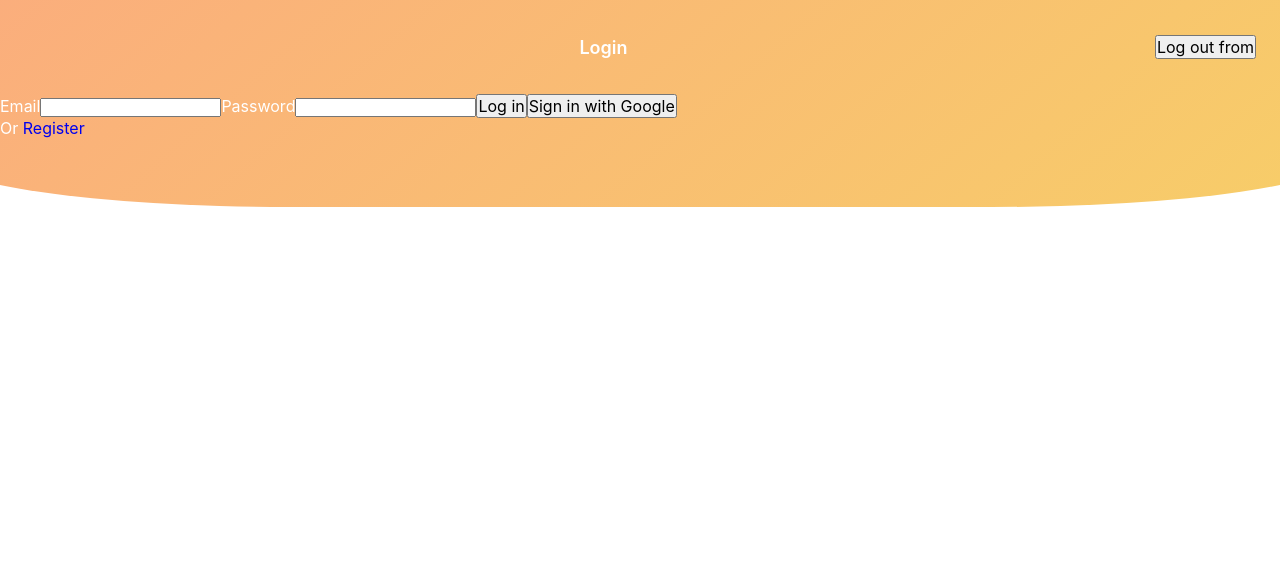
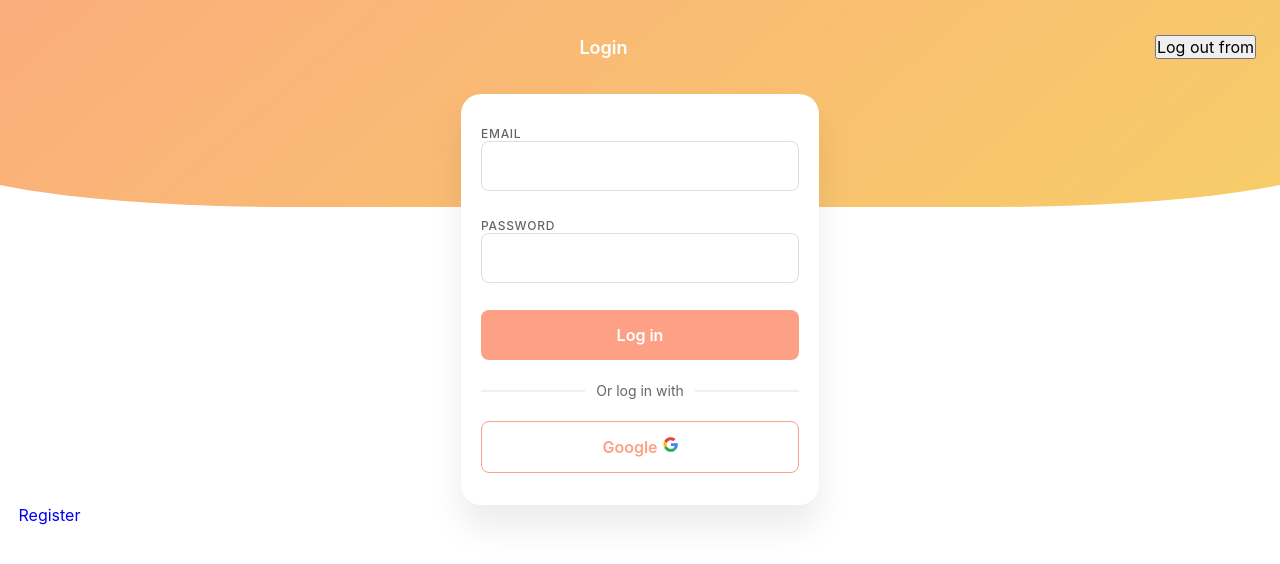
Before and after one commit to emmabaka/wallet, a Next.js app: page /login in a window 1280 px wide. Shown: the top 564 px of the page. Built offline with nearby package versions, Linux system fonts and the light colour scheme; no server answers.

Commit message:
feat: merge login and registration forms into AuthForm component and add styles

```diff
--- a/src/app/login/page.tsx
+++ b/src/app/login/page.tsx
@@ -1,10 +1,9 @@
-"use client";
-import Login from "@/components/Login/Login";
+import AuthForm from "@/components/AuthForm/AuthForm";
 
 const LoginPage = () => {
   return (
     <main>
-      <Login />
+      <AuthForm type="login" />
     </main>
   );
 };
--- a/src/app/register/page.tsx
+++ b/src/app/register/page.tsx
@@ -1,10 +1,9 @@
-"use client";
-import Register from "@/components/Register/Register";
+import AuthForm from "@/components/AuthForm/AuthForm";
 
 const RegisterPage = () => {
   return (
     <main>
-      <Register />
+      <AuthForm type="signUp" />
     </main>
   );
 };
--- /dev/null
+++ b/src/components/AuthForm/AuthForm.module.scss
@@ -0,0 +1,108 @@
+.form {
+  display: flex;
+  flex-direction: column;
+  gap: 22px;
+  width: 358px;
+  min-height: 337px;
+  margin: 0 auto;
+  padding: 32px 20px;
+  background-color: white;
+  border-radius: 20px;
+  box-shadow: 0px 22px 35px 0px rgba(0, 0, 0, 0.08);
+  transition: all ease 300ms;
+}
+
+.label {
+  display: block;
+  padding-bottom: 5px;
+  color: #666;
+  font-size: 12px;
+  font-weight: 500;
+  line-height: normal;
+  letter-spacing: 0.72px;
+  text-transform: uppercase;
+}
+
+.input {
+  width: 100%;
+  padding: 16px;
+  color: #666;
+  font-size: 14px;
+  font-weight: 500;
+  line-height: normal;
+  letter-spacing: -0.14px;
+
+  border-radius: 8px;
+  border: 1px solid #ddd;
+  outline: none;
+
+  &:focus {
+    border: 1.4px solid #fda085;
+    color: #fda085;
+  }
+}
+
+.submit {
+  color: white;
+  text-align: center;
+  font-size: 16px;
+  font-weight: 600;
+  line-height: normal;
+  padding: 15px 0;
+  background-color: #fda085;
+  border: none;
+  border-radius: 8px;
+  transition: background-color ease 250ms;
+
+  &:hover {
+    background-color: #f07f60;
+  }
+}
+
+.googleButton {
+  display: flex;
+  justify-content: center;
+  gap: 5px;
+  color: #fda085;
+  font-size: 16px;
+  font-weight: 600;
+  line-height: normal;
+  padding: 15px 0;
+  background-color: white;
+  border: 1px solid #fda085;
+  border-radius: 8px;
+  transition: background-color ease 250ms;
+
+  &:hover {
+    background-color: #fda085;
+    color: white;
+  }
+}
+
+.or {
+  position: relative;
+  font-size: 14px;
+  color: #666;
+
+  & span {
+    position: relative;
+    display: block;
+    margin: 0 auto;
+    text-align: center;
+    z-index: 2;
+    width: 110px;
+    background-color: white;
+  }
+
+  &::after {
+    content: "";
+    position: absolute;
+    top: 50%;
+    transform: translateY(-50%);
+    display: block;
+    width: 100%;
+    height: 1px;
+    background-color: #666;
+    opacity: 0.2;
+  }
+}
--- /dev/null
+++ b/src/components/AuthForm/AuthForm.tsx
@@ -0,0 +1,120 @@
+"use client";
+import { useEffect, useState } from "react";
+import Link from "next/link";
+import { useRouter } from "next/navigation";
+import { auth } from "@/firebase";
+import {
+  GoogleAuthProvider,
+  signInWithPopup,
+  signInWithEmailAndPassword,
+  createUserWithEmailAndPassword,
+} from "firebase/auth";
+import { GoogleSVG } from "../svgs/svgs";
+import s from "./AuthForm.module.scss";
+
+const Login = ({ type }:{type: string}) => {
+  const [email, setEmail] = useState("");
+  const [pass, setPass] = useState("");
+  const router = useRouter();
+
+  useEffect(() => {
+    if (auth.currentUser?.email) {
+      router.push("/");
+    }
+    // eslint-disable-next-line react-hooks/exhaustive-deps
+  }, []);
+
+  const handleLogin = (
+    e: { preventDefault: () => void },
+    email: string,
+    pass: string
+  ) => {
+    e.preventDefault();
+    signInWithEmailAndPassword(auth, email, pass)
+      .then(() => {
+        router.push("/");
+      })
+      .catch(console.log);
+  };
+
+  const handleSignUp = (
+    e: { preventDefault: () => void },
+    email: string,
+    pass: string
+  ) => {
+    e.preventDefault();
+
+    createUserWithEmailAndPassword(auth, email, pass)
+      .then(() => {
+        router.push("/");
+      })
+      .catch(console.log);
+  };
+
+  const handleGoogleAuth = () => {
+    const googleProvider = new GoogleAuthProvider();
+
+    signInWithPopup(auth, googleProvider)
+      .then(() => {
+        router.push("/");
+      })
+      .catch(console.log);
+  };
+
+  const handleSubmit = (e: { preventDefault: (() => void) | (() => void); }) => {
+    if (type === "login") {
+      return handleLogin(e, email, pass);
+    } else {
+      return handleSignUp(e, email, pass);
+    }
+  };
+
+  return (
+    <>
+      <form className={s.form} onSubmit={handleSubmit}>
+        <label className={s.label}>
+          Email
+          <input
+            className={s.input}
+            type="email"
+            name="email"
+            value={email}
+            onChange={(e) => setEmail(e.target.value)}
+          />
+        </label>
+        <label className={s.label}>
+          Password
+          <input
+            className={s.input}
+            type="password"
+            name="password"
+            value={pass}
+            onChange={(e) => setPass(e.target.value)}
+          />
+        </label>
+        <button className={s.submit} type="submit">
+          {type === "login" ? "Log in" : "Register"}
+        </button>
+        <div className={s.or}>
+          <span>Or {type === "login" ? "log in" : "sign up"} with</span>
+        </div>
+        <button
+          className={s.googleButton}
+          type="button"
+          onClick={handleGoogleAuth}
+        >
+          Google
+          <GoogleSVG />
+        </button>
+      </form>
+      <p>
+        Or
+        <Link href={type === "login" ? "/register" : "/login"}>
+          {type === "login" ? "Register" : "Log in"}
+        </Link>
+      </p>
+    </>
+  );
+};
+
+export default Login;
--- a/src/components/Login/Login.tsx
+++ /dev/null
@@ -1,77 +0,0 @@
-"use client";
-import { useEffect, useState } from "react";
-import Link from "next/link";
-import { useRouter } from "next/navigation";
-import { auth } from "@/firebase";
-import {
-  GoogleAuthProvider,
-  signInWithEmailAndPassword,
-  signInWithPopup,
-} from "firebase/auth";
-
-const Login = () => {
-  const [email, setEmail] = useState("");
-  const [pass, setPass] = useState("");
-  const router = useRouter();
-
-  useEffect(() => {
-    if (auth.currentUser?.email) {
-      router.push("/");
-    }
-
-    // eslint-disable-next-line react-hooks/exhaustive-deps
-  }, []);
-
-  const handleLogin = (e: { preventDefault: () => void }) => {
-    e.preventDefault();
-    signInWithEmailAndPassword(auth, email, pass)
-      .then(() => {
-        router.push("/");
-      })
-      .catch(console.log);
-  };
-
-  const handleGoogleAuth = () => {
-    const googleProvider = new GoogleAuthProvider();
-
-    signInWithPopup(auth, googleProvider)
-      .then(() => {
-        router.push("/");
-      })
-      .catch(console.log);
-  };
-
-  return (
-    <>
-      <form onSubmit={handleLogin}>
-        <label>
-          Email
-          <input
-            type="email"
-            name="email"
-            value={email}
-            onChange={(e) => setEmail(e.target.value)}
-          />
-        </label>
-        <label>
-          Password
-          <input
-            type="password"
-            name="password"
-            value={pass}
-            onChange={(e) => setPass(e.target.value)}
-          />
-        </label>
-        <button type="submit">Log in</button>
-        <button type="button" onClick={handleGoogleAuth}>
-          Sign in with Google
-        </button>
-      </form>
-      <p>
-        Or <Link href="/register">Register</Link>
-      </p>
-    </>
-  );
-};
-
-export default Login;
--- a/src/components/svgs/svgs.js
+++ b/src/components/svgs/svgs.js
@@ -204,3 +204,45 @@ export const DoneSVG = () => {
     </svg>
   );
 };
+
+export const GoogleSVG = () => {
+  return (
+    <svg
+      width="15"
+      height="15"
+      viewBox="0 0 24 24"
+      fill="none"
+      xmlns="http://www.w3.org/2000/svg"
+    >
+      <g id="google_icon-icons.com_62736 1" clipPath="url(#clip0_1814_2011)">
+        <g id="Group">
+          <path
+            id="Vector"
+            d="M1.98755 6.83905C2.71411 5.32499 3.74067 4.0453 5.03442 2.98124C6.78755 1.5328 8.79849 0.660923 11.0532 0.393736C13.7016 0.0796731 16.1907 0.581236 18.4922 1.95936C19.0641 2.30155 19.5985 2.69061 20.1094 3.11249C20.236 3.21561 20.2219 3.27655 20.1141 3.37967C19.0688 4.4203 18.0235 5.46092 16.9875 6.51092C16.8657 6.6328 16.8 6.62342 16.6688 6.52499C13.6313 4.18592 9.20161 4.81874 6.93755 7.91249C6.53911 8.45624 6.21567 9.04217 5.99067 9.67967C5.97192 9.73592 5.93442 9.78749 5.9063 9.84374C5.30161 9.38436 4.69224 8.92499 4.09224 8.46092C3.38911 7.92186 2.68599 7.3828 1.98755 6.83905Z"
+            fill="#E94335"
+          />
+          <path
+            id="Vector_2"
+            d="M5.90635 14.2407C6.10791 14.686 6.27666 15.1501 6.52979 15.5673C7.59385 17.311 9.1126 18.4313 11.1142 18.8298C12.9188 19.1907 14.6532 18.947 16.2704 18.0423C16.3267 18.0142 16.3829 17.986 16.4345 17.9579C16.4626 17.986 16.486 18.0188 16.5142 18.0423C17.7235 18.9798 18.9376 19.9173 20.147 20.8548C19.5657 21.4313 18.9048 21.8954 18.2017 22.2985C16.1626 23.461 13.9548 23.9298 11.6298 23.7517C8.73291 23.5267 6.23447 22.3829 4.17197 20.3204C3.26729 19.4157 2.52197 18.3938 1.98291 17.2267C2.48447 16.8423 2.98604 16.4626 3.4876 16.0782C4.29385 15.4642 5.1001 14.8548 5.90635 14.2407Z"
+            fill="#34A853"
+          />
+          <path
+            id="Vector_3"
+            d="M20.1517 20.8547C18.9423 19.9172 17.7282 18.9797 16.5189 18.0422C16.4907 18.0188 16.4626 17.9859 16.4392 17.9578C16.8564 17.6344 17.2829 17.3203 17.6251 16.9078C18.197 16.2234 18.5767 15.45 18.7736 14.5828C18.797 14.475 18.7782 14.4375 18.6704 14.4422C18.6142 14.4469 18.5626 14.4422 18.5064 14.4422C16.5939 14.4422 14.6767 14.4375 12.7642 14.4469C12.5532 14.4469 12.5064 14.3906 12.5111 14.1891C12.5204 12.8297 12.5204 11.4703 12.5111 10.1109C12.5111 9.9375 12.5579 9.89062 12.7314 9.89062C16.2376 9.89531 19.7439 9.89531 23.2548 9.89062C23.4048 9.89062 23.4657 9.92812 23.5032 10.0875C23.7892 11.3766 23.7704 12.6703 23.597 13.9734C23.4564 15.0141 23.2032 16.0219 22.8142 16.9969C22.2376 18.4359 21.3892 19.6922 20.2736 20.7703C20.2314 20.8031 20.1892 20.8266 20.1517 20.8547Z"
+            fill="#4285F3"
+          />
+          <path
+            id="Vector_4"
+            d="M5.90634 14.2406C5.10009 14.8547 4.29384 15.4641 3.48759 16.0781C2.98602 16.4578 2.48446 16.8422 1.9829 17.2266C1.59384 16.5047 1.34071 15.7406 1.13446 14.9531C0.740711 13.4297 0.679773 11.8828 0.895398 10.3312C1.06415 9.1125 1.41571 7.94062 1.9829 6.84375C2.68602 7.38281 3.38446 7.92656 4.08759 8.46563C4.69227 8.92969 5.29696 9.38906 5.90165 9.84844C5.79852 10.35 5.65321 10.8422 5.60634 11.3578C5.52196 12.2953 5.61102 13.2094 5.87821 14.1094C5.89696 14.1469 5.90165 14.1937 5.90634 14.2406Z"
+            fill="#FABB06"
+          />
+        </g>
+      </g>
+      <defs>
+        <clipPath id="clip0_1814_2011">
+          <rect width="24" height="24" fill="white" />
+        </clipPath>
+      </defs>
+    </svg>
+  );
+};
```
